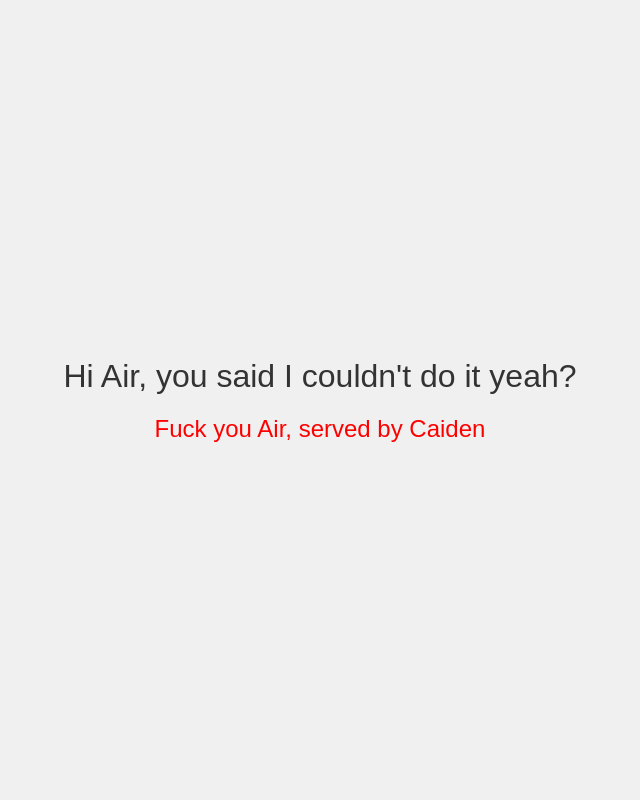
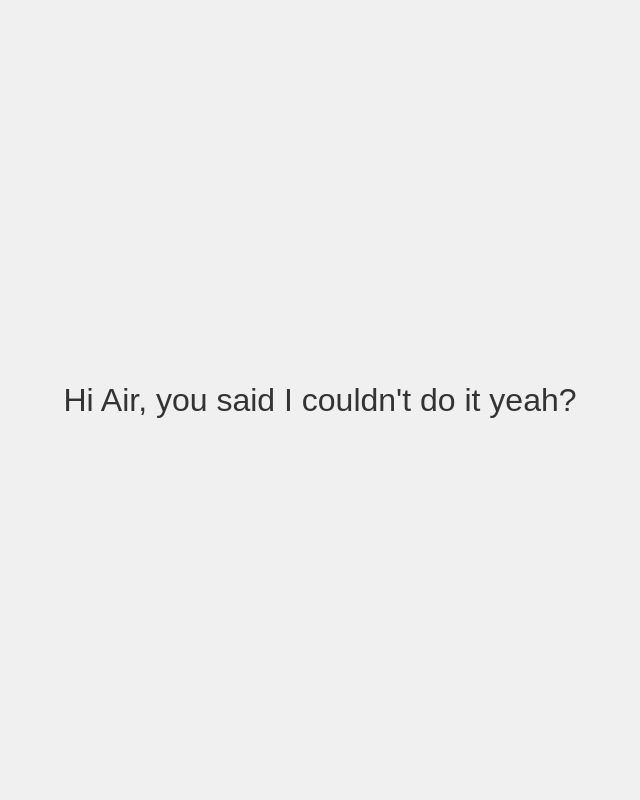
Before and after one commit to Caiden-P/air, a Flask app: page / in a window 1280 px wide. Shown: the whole page, without its empty margins (320-960 px from the left). Run offline with Flask 3, Linux system fonts and the light colour scheme.

Commit message:
Update index.html

```diff
--- a/templates/index.html
+++ b/templates/index.html
@@ -4,30 +4,35 @@
     <meta charset="UTF-8">
     <meta name="viewport" content="width=device-width, initial-scale=1.0">
     <title>Hi Air</title>
+    <meta property="og:title" content="Air">
+    <meta property="og:description" content="Served by Caiden: Fuck you, Air!">
+    <meta property="og:url" content="https://caiden.is-a.dev">
+    <meta property="og:type" content="website">
     <style>
         body {
             font-family: Arial, sans-serif;
             display: flex;
-            flex-direction: column;
             justify-content: center;
             align-items: center;
             height: 100vh;
             margin: 0;
             background-color: #f0f0f0;
         }
-        .message, .embed {
+        .message {
             font-size: 2em;
             color: #333;
-            margin: 10px 0;
         }
         .embed {
-            font-size: 1.5em;
-            color: red;
+            background-color: #f8d7da;
+            border-color: #f5c6cb;
+            color: #721c24;
+            padding: 1rem;
+            border-radius: 0.25rem;
+            margin-top: 1rem;
         }
     </style>
 </head>
 <body>
     <div class="message">Hi Air, you said I couldn't do it yeah?</div>
-    <div class="embed">Fuck you Air, served by Caiden</div>
 </body>
 </html>
```
